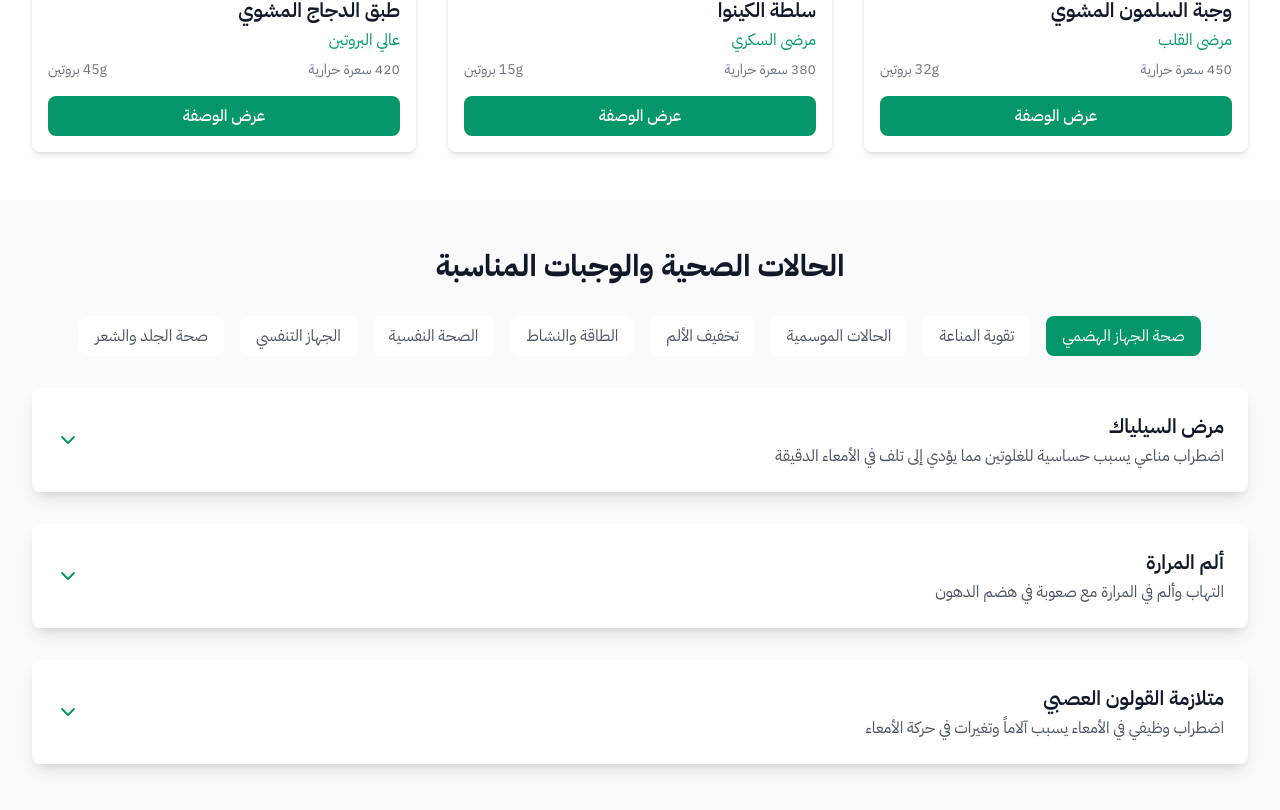
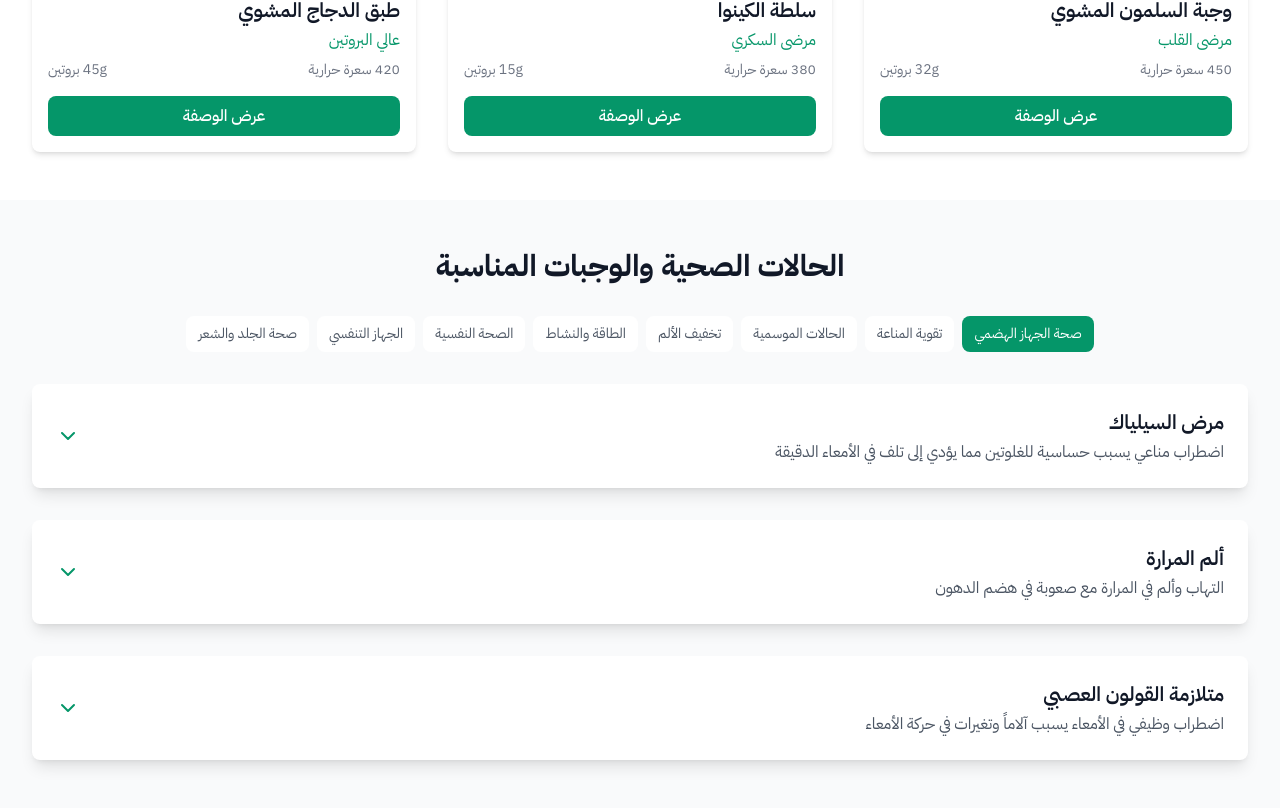
Before and after one commit to albarqi19/-, a React (Vite) app: page / in a window 1280 px wide. Shown: the part 836-1646 px from the top of the page. Built offline with nearby package versions, Linux system fonts and the light colour scheme.

Commit message:
تحسين تجاوب أزرار التصنيفات في الصفحة الرئيسية

```diff
--- a/src/components/seasonal/IntegratedSeasonalContent.tsx
+++ b/src/components/seasonal/IntegratedSeasonalContent.tsx
@@ -51,12 +51,12 @@ export function IntegratedSeasonalContent() {
           الحالات الصحية والوجبات المناسبة
         </h2>
 
-        <div className="flex justify-center space-x-4 rtl:space-x-reverse mb-8">
+        <div className="flex flex-wrap justify-center gap-2 px-4 mb-8">
           {healthCategories.map((category) => (
             <button
               key={category.id}
               onClick={() => setActiveCategory(category.id)}
-              className={`px-4 py-2 rounded-lg transition-colors ${
+              className={`px-3 py-2 rounded-lg text-sm transition-colors whitespace-nowrap ${
                 activeCategory === category.id
                   ? 'bg-emerald-600 text-white'
                   : 'bg-white text-gray-600 hover:bg-emerald-50'
```
